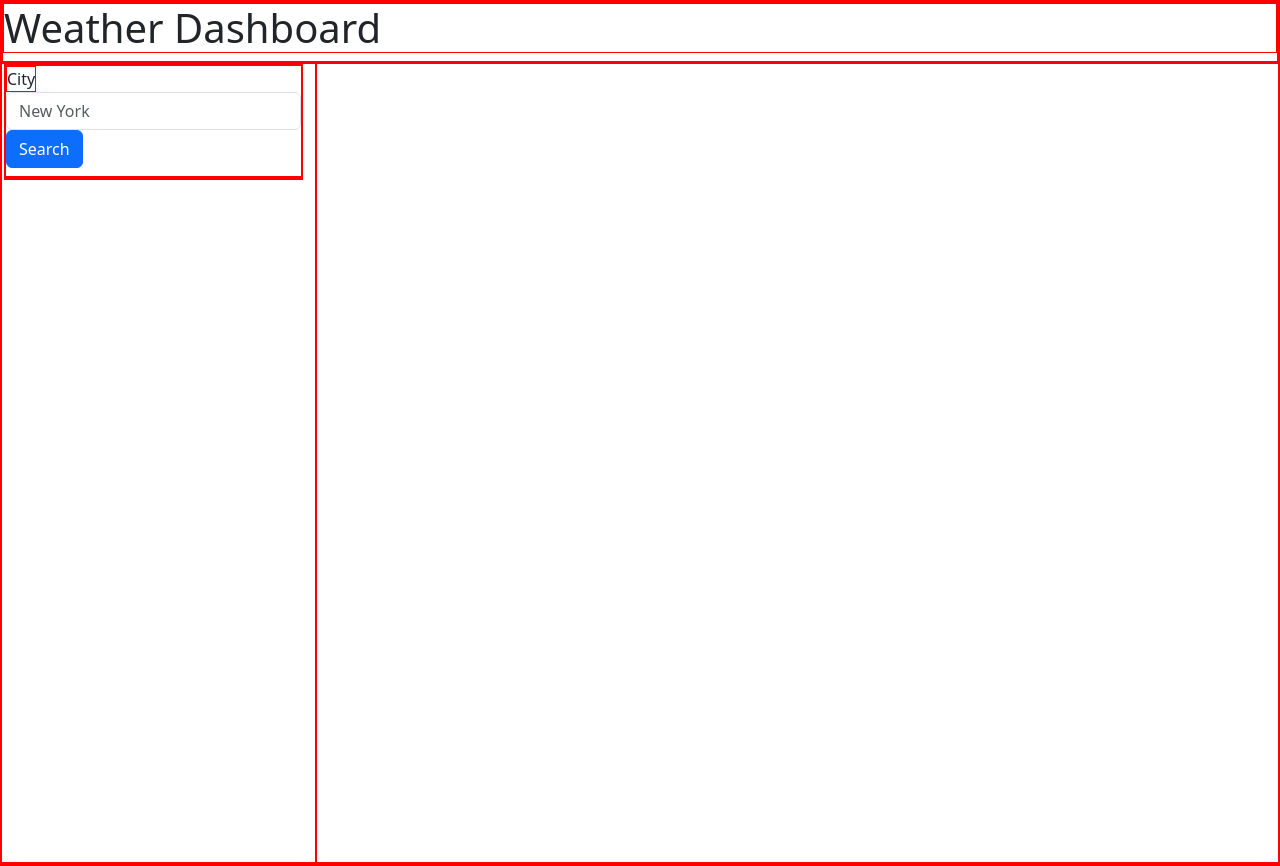
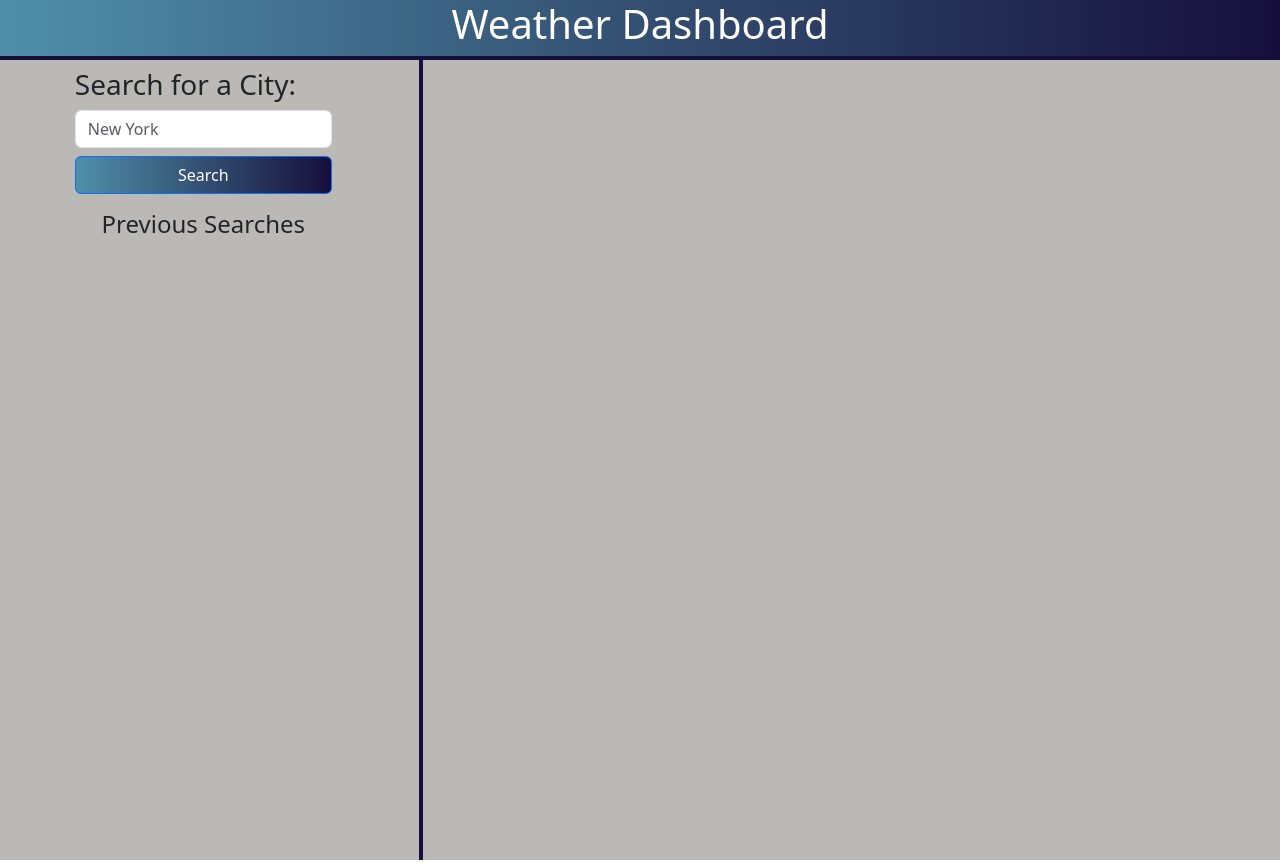
Before and after one commit to Stewpra/Weather-Dashboard, a plain HTML site: page index.html in a window 1280 px wide. Drawn offline with nearby package versions, Linux system fonts and the light colour scheme.

Commit message:
styled page

```diff
--- a/assets/style.css
+++ b/assets/style.css
@@ -1,8 +1,40 @@
 * {
   box-sizing: border-box;
-  border: 1px red solid;
+  /* border: 1px red solid; */
+}
+
+header {
+  background: linear-gradient(to right, rgb(80, 143, 168), #160f3b);
+  display: flex;
+  justify-content: center;
+  color: white;
+  border-bottom: 4px solid #160f3b;
 }
 
 section {
   height: 100vh;
+  background-color: rgb(187, 185, 181);
 }
+
+form {
+  display: flex;
+  justify-content: center;
+}
+
+div {
+  display: flex;
+  flex-direction: column;
+  justify-content: center;
+}
+
+button {
+  background: linear-gradient(to right, rgb(80, 143, 168), #160f3b);
+}
+
+#searchArea {
+  border-right: #160f3b 4px solid;
+}
+
+h4 {
+  align-self: center;
+}
--- a/index.html
+++ b/index.html
@@ -13,23 +13,29 @@
   <body class="col-12">
     <header><h1>Weather Dashboard</h1></header>
     <main class="row">
-      <section class="col-3">
+      <section id="searchArea" class="col-12 col-md-4">
         <form>
-          <div class="form-group">
-            <label for="cityInput">City</label>
+          <div class="form-group p-2">
+            <h3>Search for a City:</h3>
             <input
               type="text"
               class="form-control"
               id="cityInput"
               placeholder="New York"
             />
-            <button type="submit" class="btn btn-primary mb-2">Search</button>
+            <button type="submit" class="btn btn-primary mb-2 mt-2">
+              Search
+            </button>
           </div>
         </form>
-        <div><!-- previous search area ---></div>
+        <div><h4>Previous Searches</h4></div>
       </section>
 
-      <section class="col-9"><!-- weather dashboard display area --></section>
+      <section id="contentArea" class="col-12 col-md-8">
+        <!-- weather dashboard display area -->
+        <div class="today"></div>
+        <div class="fiveDay"></div>
+      </section>
     </main>
     <script src="./assets/script.js"></script>
     <script src="https://cdn.jsdelivr.net/npm/@popperjs/core@2.11.6/dist/umd/popper.min.js"></script>
```
